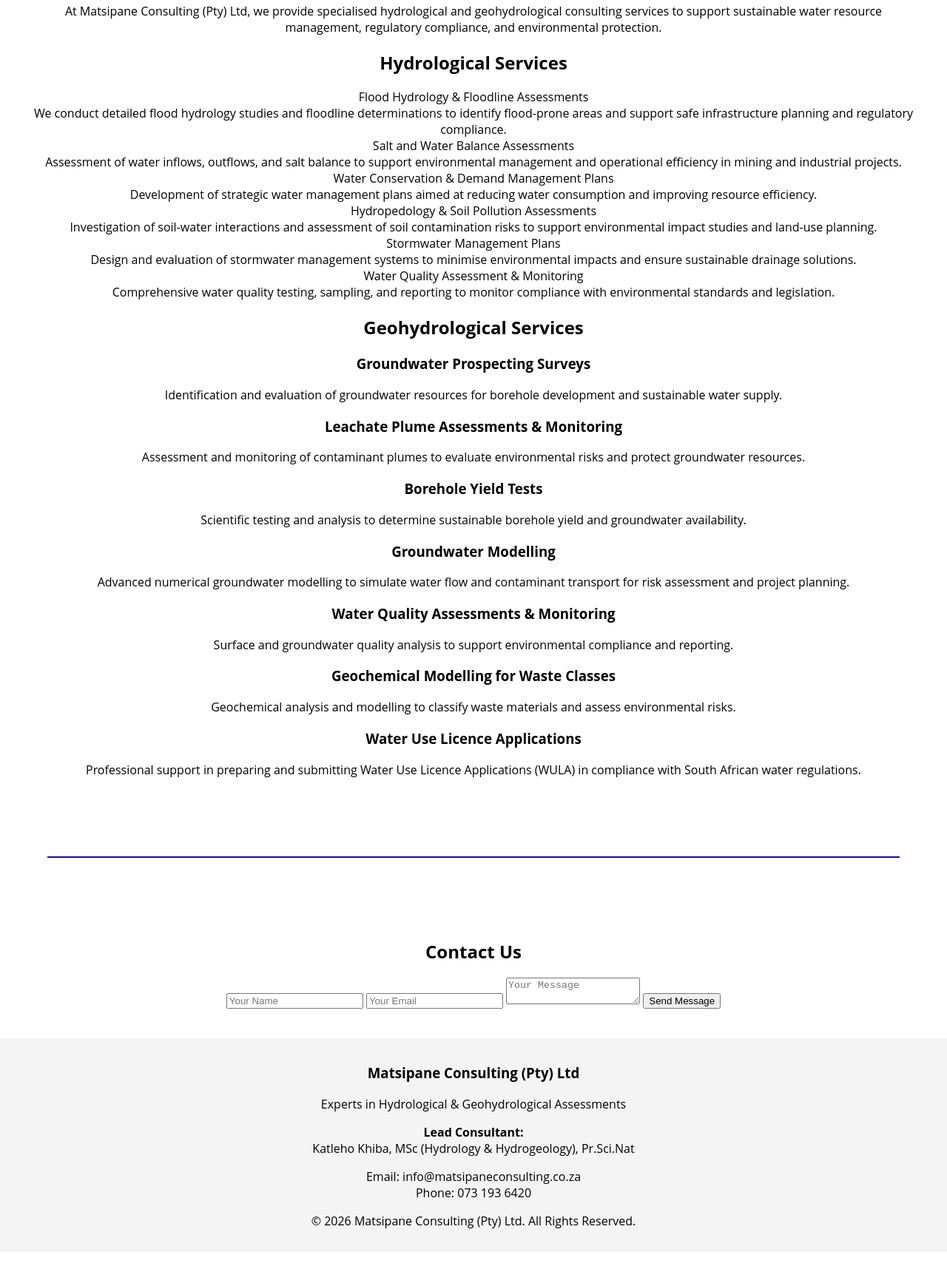
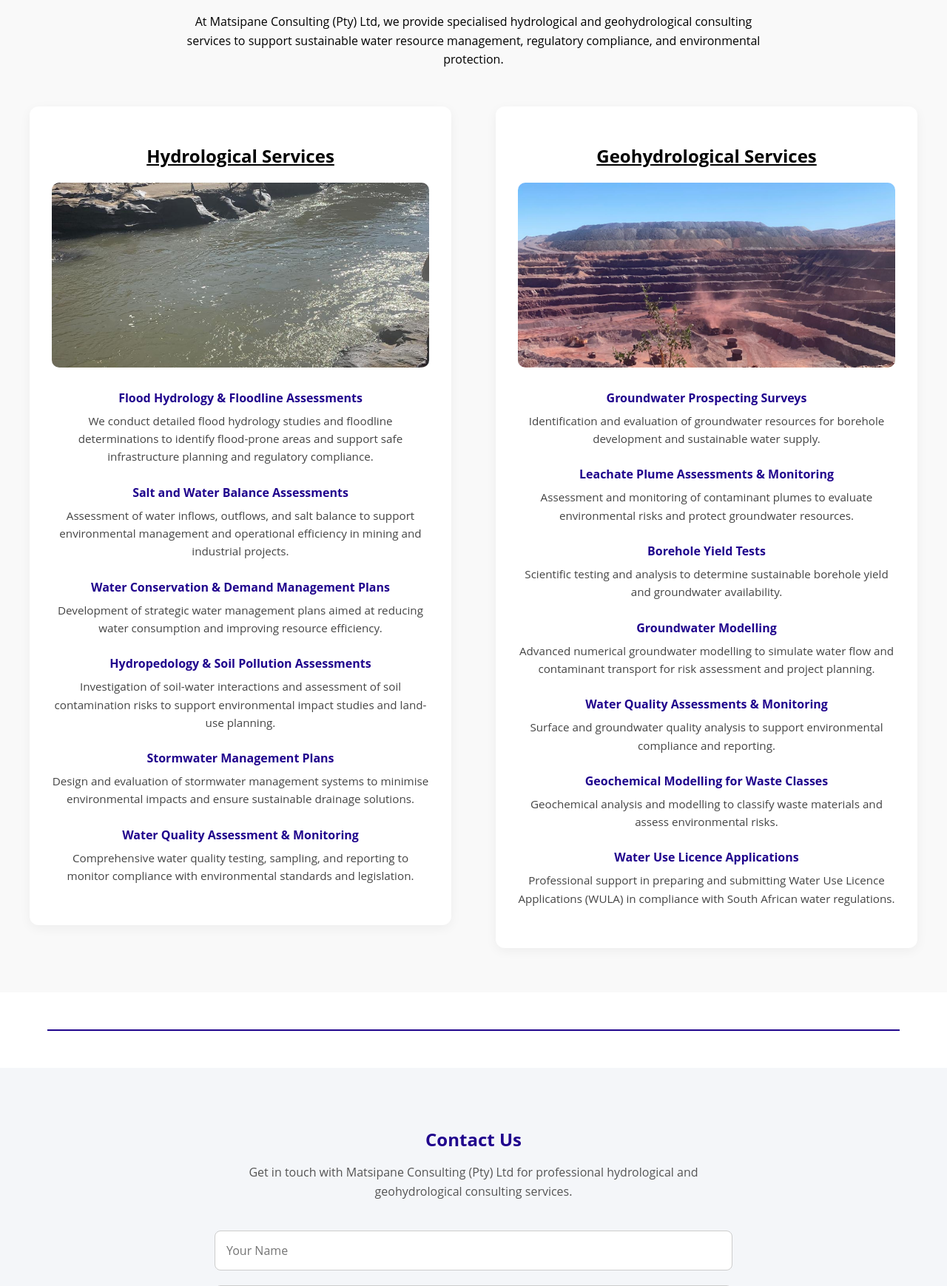
Before and after one commit to SonopoKhiba/MATSIPANE-PROJECTS-PTY-Ltd.github.io, a plain HTML site: page index.html in a window 1280 px wide. Shown: the part 2742-4481 px from the top of the page at 74% size. Before the commit the page ends 4435 px from the top, so only its background shows below. Drawn offline with Linux system fonts and the light colour scheme.

Commit message:
last commit

```diff
--- a/index.html
+++ b/index.html
@@ -113,7 +113,7 @@
             </div>
 
             <div class="about-image">
-                <img src="assets/images/WhatsApp Image 2026-02-11 at 09.54.06 (2).jpeg" alt="Environmental field investigation">
+                <img src="assets/images/WhatsApp Image 2026-02-11 at 09.54.06 (3).jpeg" alt="Environmental field investigation">
             </div>
         </div>
 
@@ -131,12 +131,15 @@
 
         <div class="services-table">
 
+            <div class="hydro-services">
                 <h2>Hydrological Services</h2>
+                <img src="assets/images/WhatsApp Image 2026-02-11 at 09.54.06.jpeg" class="service-image" alt="Hydrological services">
 
                 <div class="service-row">
                     <div class="service-title">Flood Hydrology & Floodline Assessments</div>
                     <div class="service-desc">
-                    We conduct detailed flood hydrology studies and floodline determinations to identify flood-prone areas and support
+                        We conduct detailed flood hydrology studies and floodline determinations to identify flood-prone areas and
+                        support
                         safe infrastructure planning and regulatory compliance.
                     </div>
                 </div>
@@ -160,66 +163,86 @@
                 <div class="service-row">
                     <div class="service-title">Hydropedology & Soil Pollution Assessments</div>
                     <div class="service-desc">
-                    Investigation of soil-water interactions and assessment of soil contamination risks to support environmental impact
+                        Investigation of soil-water interactions and assessment of soil contamination risks to support environmental
+                        impact
                         studies and land-use planning.
                     </div>
                 </div>
 
-            <div class="services-row">
+                <div class="service-row">
                     <div class="service-title">Stormwater Management Plans</div>
                     <div class="service-desc">
-                    Design and evaluation of stormwater management systems to minimise environmental impacts and ensure sustainable drainage solutions.
+                        Design and evaluation of stormwater management systems to minimise environmental impacts and ensure sustainable
+                        drainage solutions.
                     </div>
                 </div>
 
-            <div class="services-row">
+                <div class="service-row">
                     <div class="service-title">Water Quality Assessment & Monitoring</div>
                     <div class="service-desc">
-                    Comprehensive water quality testing, sampling, and reporting to monitor compliance with environmental standards and legislation.
+                        Comprehensive water quality testing, sampling, and reporting to monitor compliance with environmental standards
+                        and legislation.
+                    </div>
                 </div>
             </div>
 
-
             <div class="geo-services">
                 <h2>Geohydrological Services</h2>
+                <img src="assets/images/WhatsApp Image 2026-02-11 at 09.54.06 (2).jpeg" class="service-image" alt="Geohydrological services">
 
-            <h3>Groundwater Prospecting Surveys</h3>
-            <p>
+                <div class="service-row">
+                    <div class="geo-title">Groundwater Prospecting Surveys</div>
+                    <div class="geo-desc">
                         Identification and evaluation of groundwater resources for borehole development and sustainable water supply.
-            </p>
+                    </div>
+                </div>
 
-            <h3>Leachate Plume Assessments & Monitoring</h3>
-            <p>
-                Assessment and monitoring of contaminant plumes to evaluate environmental risks and protect groundwater resources.
-            </p>
+                <div class="service-row">
+                    <div class="geo-title">Leachate Plume Assessments & Monitoring</div>
+                    <div class="geo-desc">
+                        Assessment and monitoring of contaminant plumes to evaluate environmental risks and protect groundwater
+                        resources.
+                    </div>
+                </div>
 
-            <h3>Borehole Yield Tests</h3>
-            <p>
+                <div class="service-row">
+                    <div class="geo-title">Borehole Yield Tests</div>
+                    <div class="geo-desc">
                         Scientific testing and analysis to determine sustainable borehole yield and groundwater availability.
-            </p>
+                    </div>
+                </div>
 
-            <h3>Groundwater Modelling</h3>
-            <p>
-                Advanced numerical groundwater modelling to simulate water flow and contaminant transport for risk assessment and
-                project planning.
-            </p>
+                <div class="service-row">
+                    <div class="geo-title">Groundwater Modelling</div>
+                    <div class="geo-desc">
+                        Advanced numerical groundwater modelling to simulate water flow and contaminant transport for risk assessment
+                        and project planning.
+                    </div>
+                </div>
 
-            <h3>Water Quality Assessments & Monitoring</h3>
-            <p>
+                <div class="service-row">
+                    <div class="geo-title">Water Quality Assessments & Monitoring</div>
+                    <div class="geo-desc">
                         Surface and groundwater quality analysis to support environmental compliance and reporting.
-            </p>
+                    </div>
+                </div>
 
-            <h3>Geochemical Modelling for Waste Classes</h3>
-            <p>
+                <div class="service-row">
+                    <div class="geo-title">Geochemical Modelling for Waste Classes</div>
+                    <div class="geo-desc">
                         Geochemical analysis and modelling to classify waste materials and assess environmental risks.
-            </p>
+                    </div>
+                </div>
 
-            <h3>Water Use Licence Applications</h3>
-            <p>
+                <div class="service-row">
+                    <div class="geo-title">Water Use Licence Applications</div>
+                    <div class="geo-desc">
                         Professional support in preparing and submitting Water Use Licence Applications (WULA) in compliance with South
-                African
-                water regulations.
-            </p>
+                        African water regulations.
+                    </div>
+                </div>
+
+            </div>
         </div>
 
     </section>
@@ -228,29 +251,56 @@
 
     <!-- Contact Section -->
     <section id="contact">
+        <div class="contact-container">
             <h2>Contact Us</h2>
+            <p>
+                Get in touch with Matsipane Consulting (Pty) Ltd for professional
+                hydrological and geohydrological consulting services.
+            </p>
 
-        <form action="">
+            <form action="https://formsubmit.co/sonopokhiba30@gmail.com" class="contact-form" method="post">
+                <!-- Prevent spam-->
+                <input type="hidden" name="_captcha" value="false">
+                <!-- Redirect after submit -->
+                <input type="hidden" name="_next" value="https://yourwebsite.com/thankyou.html">
+
                 <input type="text" placeholder="Your Name" required>
                 <input type="email" placeholder="Your Email" required>
-            <textarea placeholder="Your Message" required></textarea>
+                <textarea name="message" rows="5" placeholder="Your Message" required></textarea>
+
                 <button type="submit">Send Message</button>
             </form>
+        </div>
     </section>
     </main>
 
     <!-- Footer -->
     <footer>
-        <div class="footer-content">
+        <div class="footer-container">
+
+            <div class="footer-column">
                 <h3>Matsipane Consulting (Pty) Ltd</h3>
                 <p>Experts in Hydrological & Geohydrological Assessments</p>
+            </div>
 
-            <p><strong>Lead Consultant:</strong><br>
-                Katleho Khiba, MSc (Hydrology & Hydrogeology), Pr.Sci.Nat</p>
+            <div class="footer-column">
+                <h4>Lead Consultant</h4>
+                <p>
+                    Katleho Khiba<br>
+                    MSc (Hydrology & Hydrogeology)<br>
+                    Pr.Sci.Nat
+                </p>
+            </div>
 
-            <p>Email: info@matsipaneconsulting.co.za<br>
-                Phone: 073 193 6420</p>
+            <div class="footer-column">
+                <h4>Contact Information</h4>
+                <p>Email: info@matsipaneconsulting.co.za</p>
+                <p>Phone: 073 193 6420</p>
+            </div>
 
+        </div>
+
+        <div class="footer-bottom">
             <p>© 2026 Matsipane Consulting (Pty) Ltd. All Rights Reserved.</p>
         </div>
     </footer>
--- a/style.css
+++ b/style.css
@@ -186,10 +186,12 @@
 
 .about-text ul {
     margin-bottom: 20px;
+
 }
 
 .about-text li {
     margin-bottom: 10px;
+
 }
 
 .about-image {
@@ -202,6 +204,176 @@
     height: auto;
     border-radius: 10px;
     box-shadow: 0 5px 12px rgba(0, 0, 0, 1.0);
+}
+
+.services-table {
+    max-width: 1200px;
+    margin: 0 auto;
+    display: flex;
+    gap: 60px;
+    align-items: flex-start;
+}
+
+.hydro-services,
+.geo-services {
+    flex: 1;
+}
+
+#services {
+    padding: 60px 20px;
+    background-color: #f9f9f9;
+    text-align: center;
+}
+
+#services h1 {
+    margin-bottom: 20px;
+    color: #20048d;
+}
+
+#services p {
+    max-width: 800px;
+    margin: 0 auto 50px auto;
+    line-height: 1.6;
+}
+
+.hydro-services,
+.geo-services {
+    background: #fff;
+    padding: 30px;
+    border-radius: 12px;
+    box-shadow: 0 4px 15px rgba(0, 0, 0, 0.05);
+}
+
+.hydro-services h2,
+.geo-services h2{
+    text-decoration: underline;
+}
+
+.service-image {
+    width: 100%;
+    max-height: 250px;
+    object-fit: cover;
+    border-radius: 10px;
+    margin-bottom: 25px;
+}
+
+.service-row {
+    margin-bottom: 25px;
+}
+
+.service-title,
+.geo-title {
+    font-weight: bold;
+    margin-bottom: 8px;
+    color: #20048d;
+}
+
+.service-desc,
+.geo-desc {
+    font-size: 0.95rem;
+    line-height: 1.6;
+    color: #444;
+}
+
+#contact {
+    background-color: #f4f6f9;
+    padding: 60px 20px;
+}
+
+.contact-container {
+    max-width: 700px;
+    margin: 0 auto;
+    text-align: center;
+}
+
+#contact h2 {
+    color: #20048d;
+    margin-bottom: 15px;
+}
+
+#contact p {
+    margin-bottom: 40px;
+    color: #555;
+    line-height: 1.6;
+}
+
+.contact-form {
+    display: flex;
+    flex-direction: column;
+    gap: 20px;
+}
+
+.contact-form input,
+.contact-form textarea {
+    padding: 15px;
+    border: 1px solid #ccc;
+    border-radius: 8px;
+    font-size: 1rem;
+    font-family: inherit;
+    transition: border 0.2s ease, box-shadow 0.2s ease;
+}
+
+.contact-form input:focus,
+.contact-form textarea:focus {
+    outline: none;
+    border-color: #20048d;
+    box-shadow: 0 0 0 3px rgba(32, 4, 141, 0.1);
+}
+
+.contact-form button {
+    padding: 15px;
+    background-color: #20048d;
+    color: #fff;
+    border: none;
+    border-radius: 8px;
+    font-size: 1rem;
+    cursor: pointer;
+    transition: background-color 0.2s ease, transform 0.1s ease;
+}
+
+.contact-form button:hover {
+    background-color: #160364;
+    transform: translateY(-2px);
+}
+
+footer {
+    background-color: #272727;
+    color: #f5f5f5;
+    padding: 50px 20px 20px 20px;
+}
+
+.footer-container {
+    max-width: 1200px;
+    margin: 0 auto;
+    display: flex;
+    justify-content: space-between;
+    gap: 40px;
+    flex-wrap: wrap;
+}
+
+.footer-column {
+    flex: 1 1 250px;
+}
+
+.footer-column h3,
+.footer-column h4 {
+    margin-bottom: 15px;
+    color: #ffffff;
+}
+
+.footer-column p {
+    margin-bottom: 10px;
+    color: #ccc;
+    line-height: 1.6;
+}
+
+.footer-bottom {
+    text-align: center;
+    margin-top: 40px;
+    padding-top: 20px;
+    border-top: 1px solid #333;
+    font-size: 0.9rem;
+    color: #aaa;
 }
 
 @media (max-width: 845px)  {
@@ -331,10 +503,18 @@
         list-style-position: inside;
     }
 
+    .services-table {
+        flex-direction: column;
+        gap: 40px;
+    }
+
+    .hydro-services,
+    .geo-services {
+        width: 100%;
+    }
+
+        .footer-container {
+            text-align: center;
+        }
+
 }
-
-footer {
-    background: #f4f4f4;
-    text-align: center;
-    padding: 15px;
-}
```
Also changed, not shown: contact_us/contact.html (deleted, +0 -158 lines), services_page/services.html (deleted, +0 -152 lines), thankyou.html (added, +2 -0 lines). Lines whose indentation alone changed are shown as unchanged.
